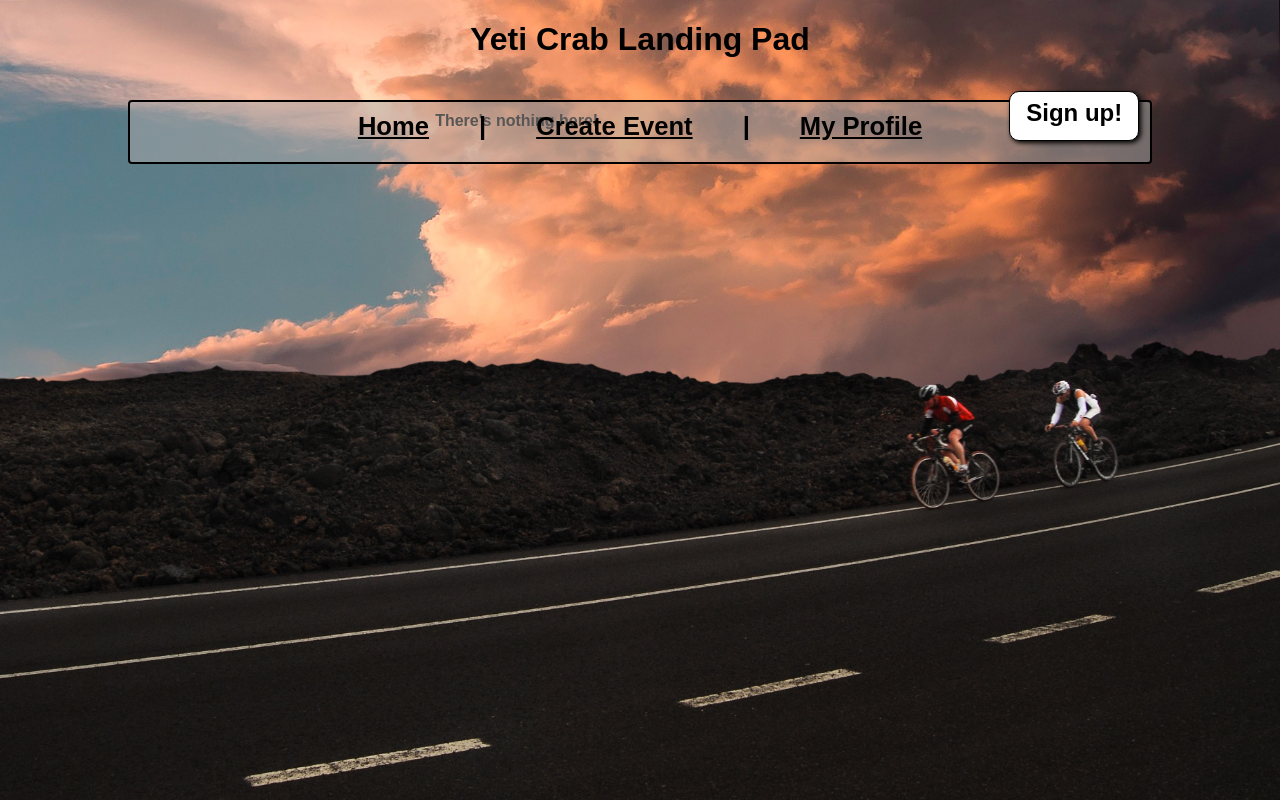
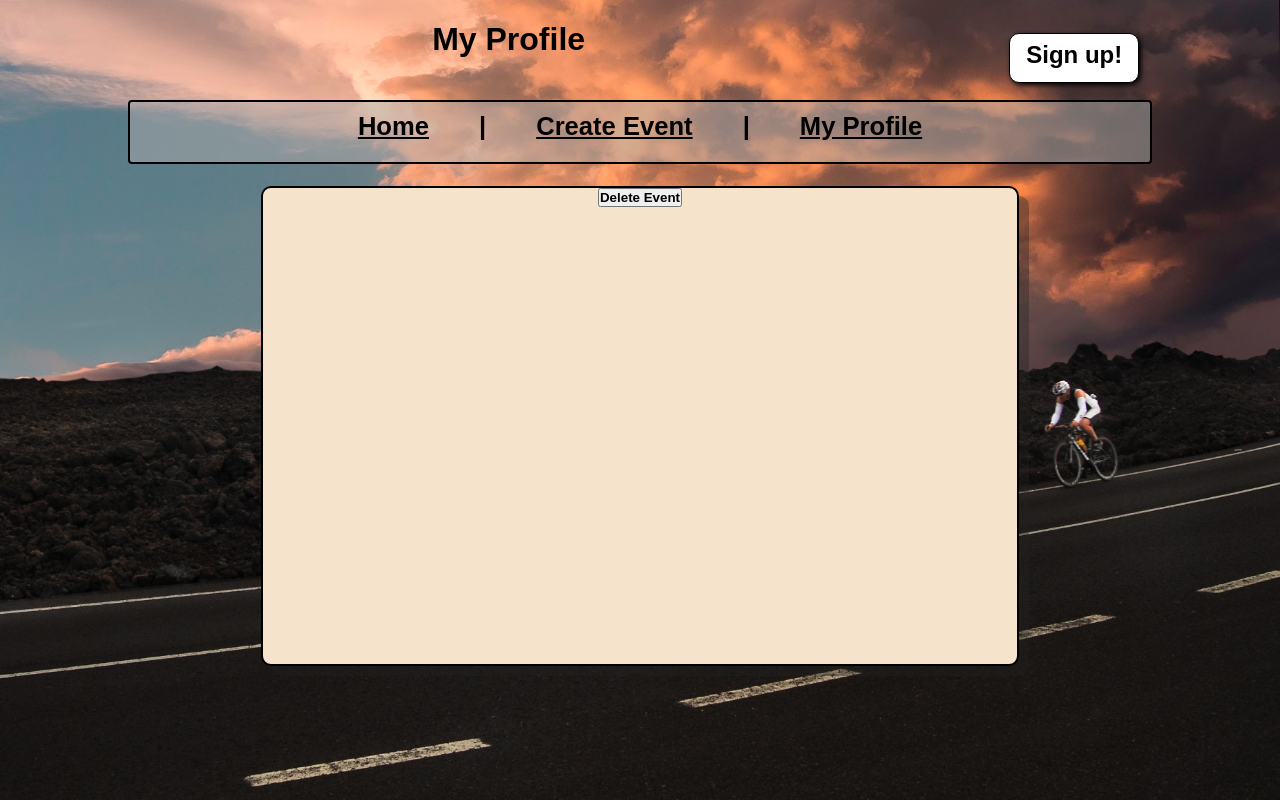
Before and after one commit to StabbyRabbit/StabbyRabby, a React app: page /Pages/Profile/Profile in a window 1280 px wide. Built offline with nearby package versions, Linux system fonts and the light colour scheme.

Commit message:
Tanner/delete-added-to-event-box

```diff
--- a/client/App.js
+++ b/client/App.js
@@ -10,8 +10,7 @@ export default function App() {
   //     .then(response => console.log(response));
   return (
     <div display="flex">
-      <h1>Yeti Crab Landing Pad</h1>
-
+      {/* <h1>Yeti Crab Landing Pad</h1> */}
       <nav id="nav">
         <Link id="navText" to="/">
           Home
@@ -21,7 +20,7 @@ export default function App() {
           Create Event
         </Link>{' '}
         |{' '}
-        <Link id="navText" to="/profile">
+        <Link id="navText" to="/Pages/Profile/Profile">
           My Profile
         </Link>
       </nav>
--- /dev/null
+++ b/client/Pages/Profile/Profile.jsx
@@ -0,0 +1,15 @@
+import React from 'react';
+import { Link } from "react-router-dom";
+
+
+
+export default function profile() {
+    return(
+    <div id='profile'>
+    <h1>My Profile</h1>
+      <div id = "eventContainer">
+          <button id = 'deleteEvent'> Delete Event </button>
+      </div>
+    </div>
+    )
+};
--- a/client/index.js
+++ b/client/index.js
@@ -4,7 +4,7 @@ import App from './App';
 import styles from './style.css';
 
 import { BrowserRouter, Routes, Route, } from "react-router-dom";
-import Profile from "./routes/profile.jsx";
+import Profile from "./Pages/Profile/Profile.jsx";
 import CreateEvent from "./routes/createEvent.jsx";
 import Signup from "./routes/signup.jsx";
 import MainContainer from './MainContainer';
@@ -17,7 +17,7 @@ ReactDOM.render(
             <Route path = "/" element = {<App/>}>
                 <Route path = "/" element = {<MainContainer/>}/>
                 <Route path = "createEvent" element = {<CreateEvent/>}/>
-                <Route path = "Profile" element = {<Profile/>}/>
+                <Route path = "Pages/Profile/Profile" element = {<Profile/>}/>
                 <Route path = "Signup" element = {<Signup/>}/>
                 <Route path="*" element={
                     <main style={{ padding: "1rem" }}>
--- a/client/routes/profile.jsx
+++ /dev/null
@@ -1,11 +0,0 @@
-import React from 'react';
-import { Link } from "react-router-dom";
-
-export default function profile() {
-
-    return(
-    <div id = "eventContainer">
-        <h1>My Profile</h1>
-    </div>
-    )
-};
--- a/index.html
+++ b/index.html
@@ -4,7 +4,7 @@
     <meta charset="UTF-8">
     <meta http-equiv="X-UA-Compatible" content="IE=edge">
     <meta name="viewport" content="width=device-width, initial-scale=1.0">
-    <title>Yeti Crab</title>
+    <title>Stabby Rabbit</title>
 </head>
 <body>
     <div id = "root"></div>
```
Also changed, not shown: 4 other files (tests, documents, lock files or other folders).
